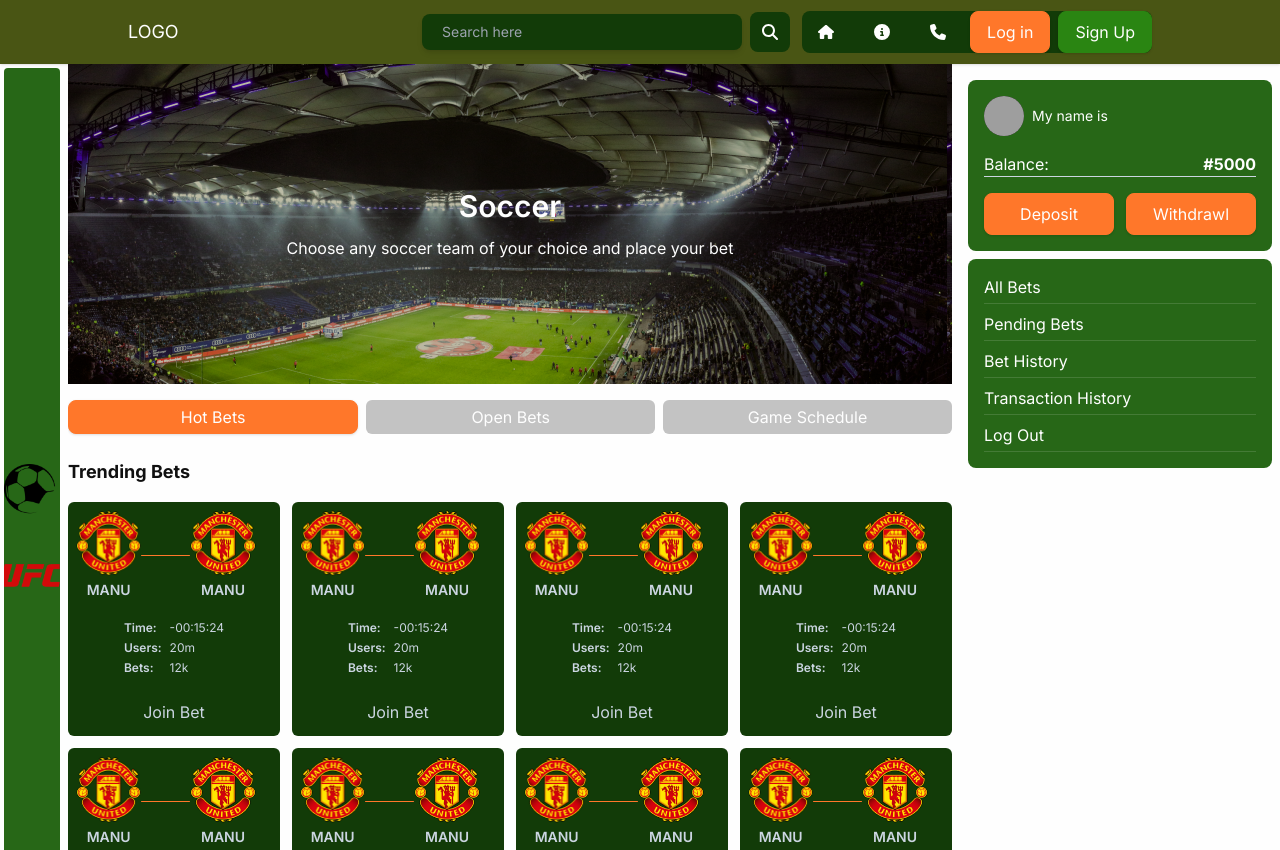
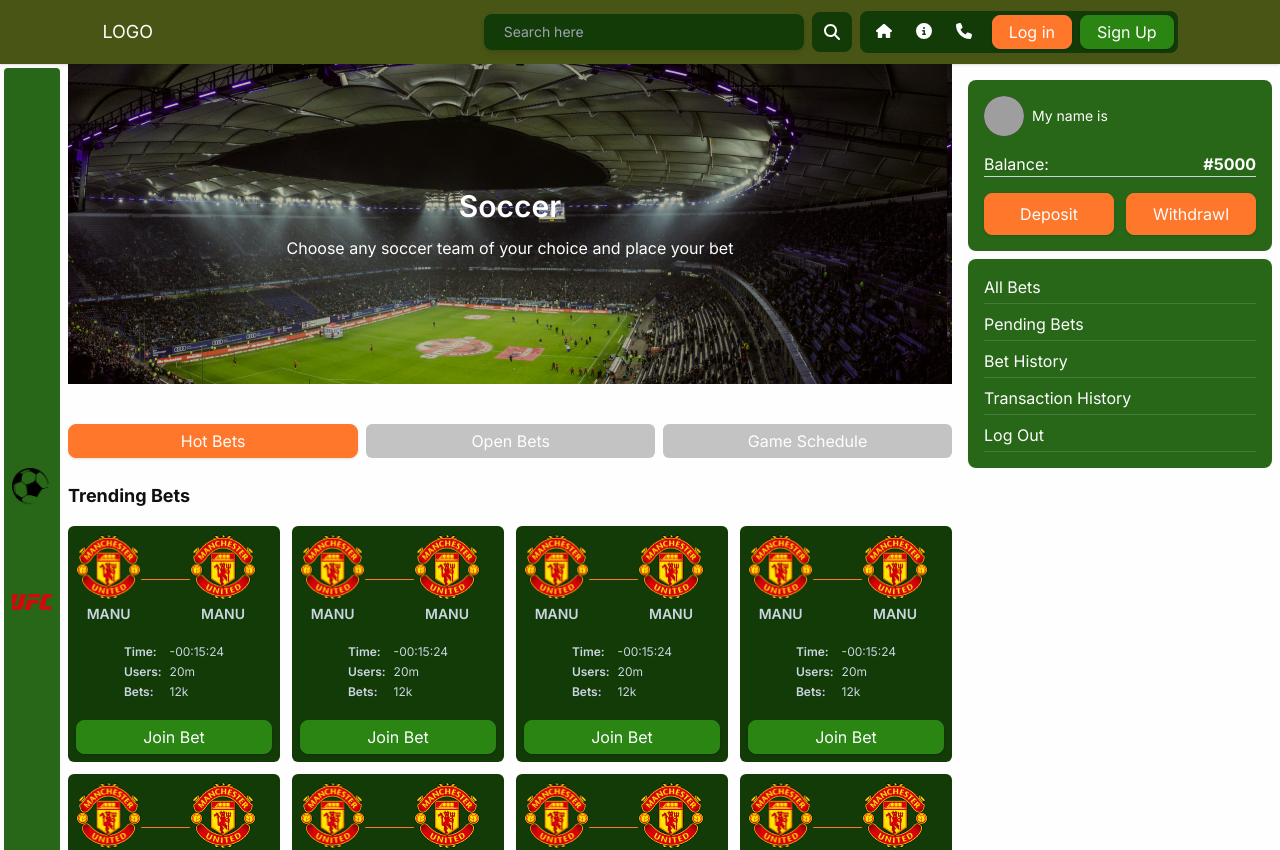
Before and after one commit to abundiko/easybet, a Next.js app: page / in a window 1280 px wide. Shown: the top 850 px of the page. Built offline with nearby package versions, Linux system fonts and the light colour scheme; grey boxes are pictures that could not be loaded.

Commit message:
started betting page

```diff
--- a/src/app/(public)/CenterPanel.tsx
+++ b/src/app/(public)/CenterPanel.tsx
@@ -2,12 +2,8 @@ import CenterPanelCard from "./CenterPanelCard";
 
 export default function CenterPanel() {
   return (
-    <div className="flex justify-center items-center mt-2 ">
-      <div className="flex gap-16  ">
-        {images.map((item) => (
-          <CenterPanelCard key={item} image={item} />
-        ))}
-      </div>
+    <div className="flex justify-center items-center mt-2 gap-10 pb-6 ">
+      {images.map(item => <CenterPanelCard key={item} image={item} />)}
     </div>
   );
 }
--- a/src/app/(public)/MainPanel.tsx
+++ b/src/app/(public)/MainPanel.tsx
@@ -5,13 +5,13 @@ import CenterPanel from "./CenterPanel";
 
 export default function MainPanel() {
   return (
-    <section className="w-full">
+    <>
       <HeroSection />
       <div className="md:hidden p-3 flex">
         <SearchInput />
       </div>
       <CenterPanel />
       <BetsSection />
-    </section>
+    </>
   );
 }
--- a/src/app/(public)/Search.tsx
+++ b/src/app/(public)/Search.tsx
@@ -1,10 +1,10 @@
 import { FaMagnifyingGlass } from "react-icons/fa6";
 export default function SearchInput() {
   return (
-    <div className="flex gap-2 ml-auto justify-center items-center">
+    <div className="flex gap-2 w-full justify-center items-center">
       <input
         type="text"
-        className="bg-secondary-light md:bg-primary-dark rounded-lg w-full sm:w-80 text-sm py-2 px-5 shadow-md inline-block"
+        className="bg-secondary-light md:bg-primary-dark outline-secondary rounded-lg w-full sm:w-80 text-sm py-2 px-5 shadow-md inline-block"
         placeholder="Search here"
       />
       <button className="bg-primary-dark rounded-lg p-3 text-light">
--- /dev/null
+++ b/src/app/(public)/bet/page.tsx
@@ -0,0 +1,7 @@
+export default function BetPage() {
+  return <>
+    <div className="flex items-center justify-center">
+      <div className="flex flex-col gap-2">home</div>
+    </div>
+  </>;
+}
--- /dev/null
+++ b/src/app/(public)/layout.tsx
@@ -0,0 +1,14 @@
+import LeftPanel from "./LeftPanel";
+import RightPanel from "./RightPanel";
+
+export default function Home({ children }: { children: React.ReactNode }) {
+  return (
+    <div className="flex gap-2">
+      <LeftPanel />
+      <section className="w-full">
+        {children}
+      </section>
+      <RightPanel />
+    </div>
+  );
+}
--- a/src/app/(public)/page.tsx
+++ b/src/app/(public)/page.tsx
@@ -1,13 +1,5 @@
-import LeftPanel from "./LeftPanel";
-import RightPanel from "./RightPanel";
 import MainPanel from "./MainPanel";
 
 export default function Home() {
-  return (
-    <div className="flex gap-2">
-      <LeftPanel />
-      <MainPanel />
-      <RightPanel />
-    </div>
-  );
+  return <MainPanel />;
 }
--- a/src/components/GameCard.tsx
+++ b/src/components/GameCard.tsx
@@ -18,7 +18,7 @@ export default function GameCard({
   club2,
   time,
   users,
-  bets,
+  bets
 }: GameCardProps) {
   return (
     <div className="p-2 bg-primary-dark text-slate-300 rounded-md">
@@ -31,7 +31,9 @@ export default function GameCard({
             alt={club1.name}
             className="w-full object-contain"
           />
-          <h1 className="uppercase text-sm font-semibold">{club1.name}</h1>
+          <h1 className="uppercase text-sm font-semibold">
+            {club1.name}
+          </h1>
         </div>
         <div className="h-[1px] rounded w-3/12 bg-secondary" />
         <div className="w-4/12 flex-shrink-0 flex flex-col gap-1 items-center justify-center">
@@ -42,7 +44,9 @@ export default function GameCard({
             alt={club2.name}
             className="w-full object-contain"
           />
-          <h1 className="uppercase text-sm font-semibold">{club2.name}</h1>
+          <h1 className="uppercase text-sm font-semibold">
+            {club2.name}
+          </h1>
         </div>
       </div>
       <div className="py-5 flex justify-center items-center text-xs">
@@ -53,13 +57,19 @@ export default function GameCard({
             <p>Bets:</p>
           </div>
           <div className="flex flex-col gap-1">
-            <p>{time}</p>
-            <p>{users}</p>
-            <p>{bets}</p>
+            <p>
+              {time}
+            </p>
+            <p>
+              {users}
+            </p>
+            <p>
+              {bets}
+            </p>
           </div>
         </div>
       </div>
-      <button className="btn-primarydark w-full py-1">Join Bet</button>
+      <button className="btn-primary-light w-full py-1">Join Bet</button>
     </div>
   );
 }
--- a/src/components/LeftpanelCard.tsx
+++ b/src/components/LeftpanelCard.tsx
@@ -6,8 +6,7 @@ type LeftPanelCardProps = {
 
 export default function LeftPanelCard({ image }: LeftPanelCardProps) {
   return (
-    <div>
-      <div style={{ padding: "20px 0" }}>
+    <div className="py-10 px-2">
       <Image
         src={image}
         alt={`Image ${image}`}
@@ -16,6 +15,5 @@ export default function LeftPanelCard({ image }: LeftPanelCardProps) {
         className="w-20"
       />
     </div>
-    </div>
   );
 }
--- a/src/components/Navbar.tsx
+++ b/src/components/Navbar.tsx
@@ -13,49 +13,49 @@ export default function Navbar() {
 
   return (
     <>
-      <header className="px-[10vw] flex items-center justify-between h-16 shadow bg-primary-darker">
+      <header className="px-[8vw] flex items-center justify-between h-16 shadow bg-primary-darker">
         <Link href="/">
           <h1 className="text-lg text-light">LOGO</h1>
         </Link>
-        <div className="flex gap-2 ml-auto pr-3 items-center max-md:hidden">
+        <div className="flex gap-2 ml-auto pr-2 items-center max-md:hidden">
           <SearchInput />
         </div>
 
-        <div className="flex gap-2 bg-primary-dark rounded-lg">
-          <button className="max-md:hidden text-light px-4 py-2">
-            <FaHouse />
-          </button>
-          <button className="max-md:hidden text-light px-4 py-2">
-            <FaCircleInfo />
-          </button>
-          <button className="max-md:hidden text-light px-4 py-2">
-            <FaPhone />
-          </button>
-          <button className="max-md:hidden btn-secondary bg-secondary px-4 py-2">
+        <div className="flex gap-2 bg-primary-dark rounded-lg p-1">
+          <div className="flex max-md:hidden text-light">
+            {
+              defaultNavLinks.map(({ title, href, icon }) => (
+          <Link key={title} href={href} className="hover:scale-110 py-2 px-3">
+        {icon}
+      </Link>
+        ))
+            }
+          </div>
+          <button className="max-md:hidden btn-secondary bg-secondary px-2 lg:px-4 py-1">
             Log in
           </button>
-          <button className="max-md:hidden btn-primary-light px-4 py-2">
+          <button className="max-md:hidden btn-primary-light px-2 lg:px-4 py-1">
             Sign Up
           </button>
-          <button onClick={toggleSidebar} className="p-2 text-lg md:hidden">
+          <button onClick={toggleSidebar} className="p-2 text-lg md:hidden text-light">
             <FaBars />
           </button>
         </div>
       </header>
       <div
-        className={`flex h-full w-full fixed md:hidden z-30 transition ${
+        className={`flex h-full w-full fixed top-0 md:hidden z-30 transition ${
           !isOpen ? "translate-x-[105%]" : ""
         }`}
       >
         <div className="bg-[#000000aa] w-full" onClick={toggleSidebar} />
-        <div className="w-[280px] bg-light flex-shrink-0 px-4 py-8 flex flex-col gap-4">
+        <div className="w-[280px] bg-primary-dark flex-shrink-0 px-4 py-8 flex flex-col gap-4">
           <div className="flex gap-2">
             <button className="btn-secondary px-4 py-2 w-full">Log in</button>
             <button className="btn-primary-light px-4 py-2 w-full">
               Sign Up
             </button>
           </div>
-          <MyNavLink />
+          <MobileNavLink />
           <AccountCard />
           <SidePanelList />
         </div>
@@ -64,18 +64,34 @@ export default function Navbar() {
   );
 }
 
-export function MyNavLink() {
+function MobileNavLink() {
   return (
-    <nav className="flex justify-center items-center text-light">
-      <Link href="/">
-        <span>Home</span>
+    <nav className="flex justify-between items-center text-light md:hidden">
+      {
+        defaultNavLinks.map(({ title, href, icon }) => (
+          <Link key={title} href={href} className="hover:underline">
+        {title}
       </Link>
-      <Link href="/">
-        <span>About</span>
-      </Link>
-      <Link href="/">
-        <span>Contact Us</span>
-      </Link>
+        ))
+      }
     </nav>
   );
 }
+
+const defaultNavLinks = [
+  {
+    title: "Home",
+    href: "/",
+    icon: <FaHouse />
+  },
+  {
+    title: "About Us",
+    href: "/about",
+    icon: <FaCircleInfo />
+  },
+  {
+    title: "Contact Us",
+    href: "/contact",
+    icon: <FaPhone />
+  },
+]
```
Lines whose indentation alone changed are shown as unchanged.
